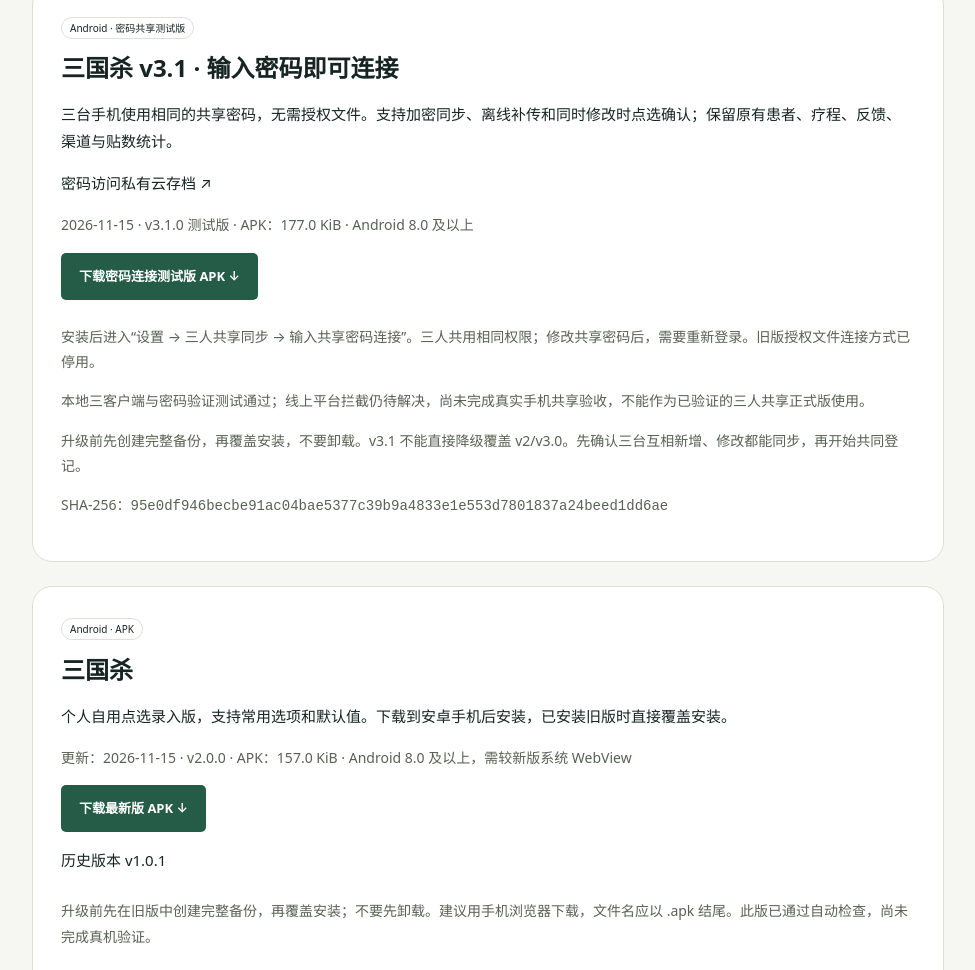
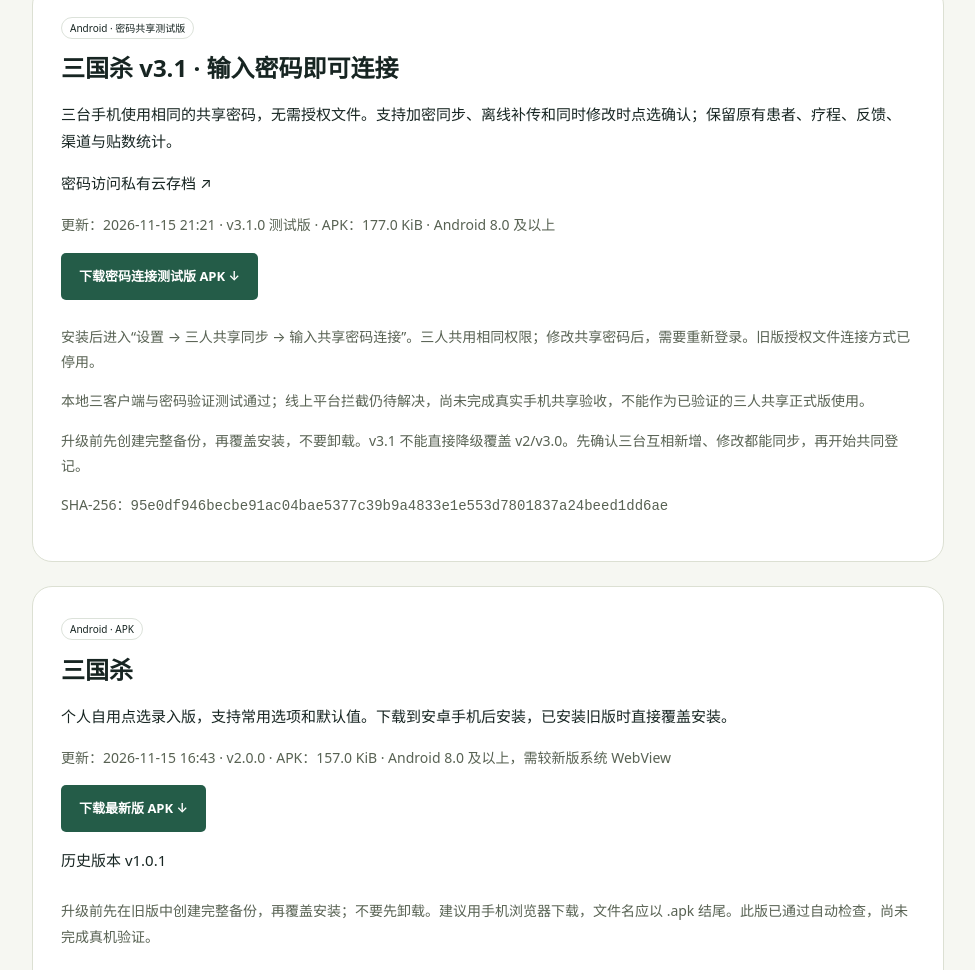
Before and after one commit to zhaoyuhsin/zhaoyuhsin.github.io, a plain HTML site: page downloads/index.html in a window 1280 px wide. Shown: the part 353-1323 px from the top of the page, without its empty margins (152-1127 px from the left). Drawn offline with Linux system fonts and the light colour scheme.

Commit message:
downloads: display app update timestamps to the minute

```diff
--- a/downloads/index.html
+++ b/downloads/index.html
@@ -34,7 +34,7 @@
       <h2>三国杀 v3.1 · 输入密码即可连接</h2>
       <p>三台手机使用相同的共享密码，无需授权文件。支持加密同步、离线补传和同时修改时点选确认；保留原有患者、疗程、反馈、渠道与贴数统计。</p>
       <p><a href="https://sanguosha-private-sync.viridbeacon2.chatgpt.site/" rel="noreferrer">密码访问私有云存档 ↗</a></p>
-      <p class="file-meta">2026-11-15 · v3.1.0 测试版 · APK：177.0 KiB · Android 8.0 及以上</p>
+      <p class="file-meta">更新：2026-11-15 21:21 · v3.1.0 测试版 · APK：177.0 KiB · Android 8.0 及以上</p>
       <p><a class="button primary" href="files/sanguosha-v3.1.0-preview.apk" download="三国杀-v3.1.0.apk">下载密码连接测试版 APK ↓</a></p>
       <div class="file-notes">
         <p>安装后进入“设置 → 三人共享同步 → 输入共享密码连接”。三人共用相同权限；修改共享密码后，需要重新登录。旧版授权文件连接方式已停用。</p>
@@ -47,7 +47,7 @@
       <span class="small-tag">Android · APK</span>
       <h2>三国杀</h2>
       <p>个人自用点选录入版，支持常用选项和默认值。下载到安卓手机后安装，已安装旧版时直接覆盖安装。</p>
-      <p class="file-meta">更新：2026-11-15 · v2.0.0 · APK：157.0 KiB · Android 8.0 及以上，需较新版系统 WebView</p>
+      <p class="file-meta">更新：2026-11-15 16:43 · v2.0.0 · APK：157.0 KiB · Android 8.0 及以上，需较新版系统 WebView</p>
       <p><a class="button primary" href="files/sanguosha-v2.0.0.apk" download="三国杀-v2.0.0.apk">下载最新版 APK ↓</a></p>
       <p><a href="files/sanguosha-v1.0.1.apk" download="三国杀-v1.0.1.apk">历史版本 v1.0.1</a></p>
       <div class="file-notes">
```
Also changed, not shown: 1 other file.
